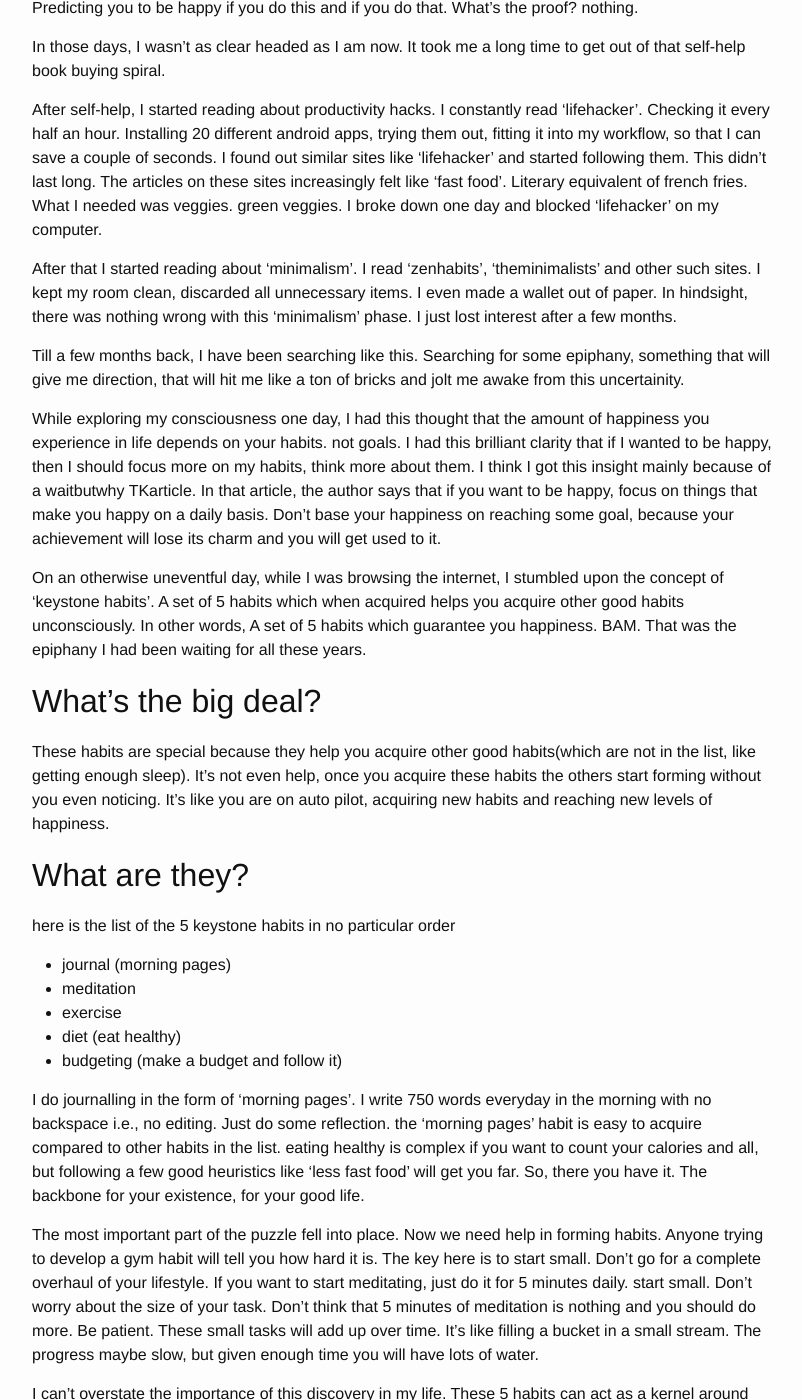
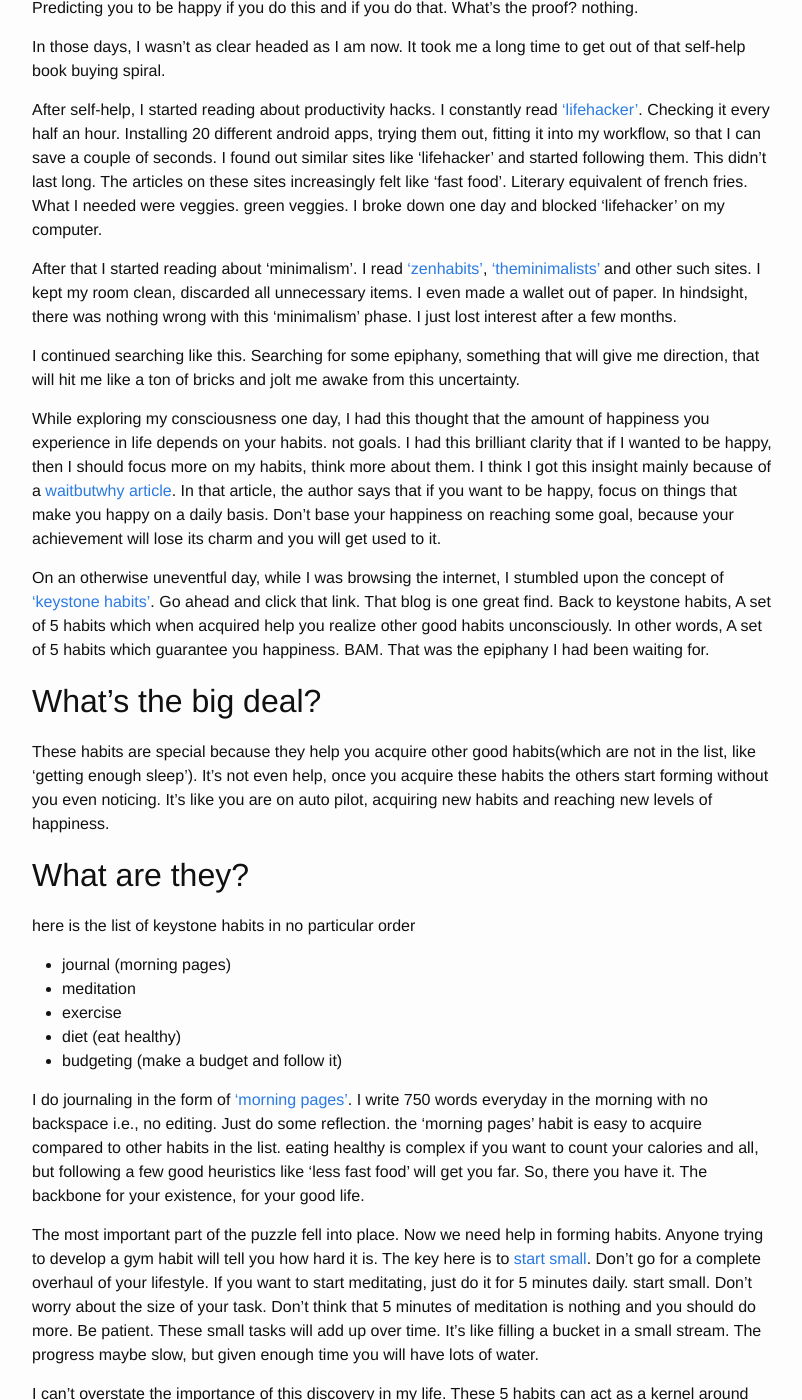
Before and after one commit to binsearch/binsearch.github.io, a Jekyll site: the page built from _posts/2016-11-12-keystone-habits.markdown, in a window 1280 px wide and 1400 px high, scrolled down 741 px. Shown: the whole window, without its empty margins (238-1040 px from the left). Built offline with Jekyll 4.4.1, drawn with Linux system fonts in a browser that asks for light colours; some of the changed text lies outside the part shown.

Commit message:
complete spell check and insert links

```diff
--- a/_posts/2016-11-12-keystone-habits.markdown
+++ b/_posts/2016-11-12-keystone-habits.markdown
@@ -1,40 +1,53 @@
 ---
 layout: post
-title: Keystone Habits
+title: 'Keystone Habits: simple kernel for life'
 date: '2016-11-12 19:03:30 +0530'
 categories: habits
 unfinished: true
+published: true
 ---
 
-For the last few years, I spent a lot of my mental bandwidth on figuring out *how to be happy*. In the beginning, I wasn't very successful in my search. I turned towards self helps books, started reading '7 habits of highly effective teenagers', books by Norman Vincent Pele[TK] and all sorts of crazy stuff. The problem with self help books is that they have
+For the last few years, I spent a lot of my mental bandwidth on figuring out *how to be happy*. In the beginning, I wasn't very successful in my search. I turned towards self help books, started reading '[7 habits of highly effective teens][1]', books by [Norman Vincent Peale][2] and all sorts of crazy stuff. The problem with self help books is that they have
+
+[1]: https://www.amazon.com/Habits-Highly-Effective-Teens-Ultimate/dp/0684856093
+[2]: https://www.amazon.com/Power-Positive-Thinking-Maximum-Results-ebook/dp/B000FC0SXM/ref=sr_1_1?s=books&ie=UTF8&qid=1479893640&sr=1-1&keywords=norman+vincent+peale
 
 * lots of information
 * no backup from science
 
 ### Information overload
-When you desperately want your life to take a happy turn, you want simple actionable advice. A small step which would take you in the right direction. most of the self help books fail in this regard. They can't stop talking. They have too much info. They want you do be punctual, honest, empathetic and all kinds of other stuff. This is not actionable advice. I was almost always overwhelmed by the information provided by a self help. Maybe it's the problem with the medium. Even if your advice can be sunmarised into a blog post of 700 words, you need to fill it up with 200-300 pages worth of related material for it to be sold as a book
+When you desperately want your life to take a happy turn, you want simple actionable advice. A small step which would take you in the right direction. most of the self help books fail in this regard. They can't stop talking. They have too much info. They want you do be punctual, honest, empathetic and all kinds of other stuff. This is not actionable advice. I was almost always overwhelmed by the information provided by these books. Maybe it's the problem with the medium. Even if your advice can be summarised into a blog post of 700 words, you need to fill it up with 200-300 pages worth of related material for it to be sold as a book
 
 ### no backup from science
-The self help authors rarely back up their advice with research. They play the role of
-soothsayers. Predicting you to be happy if you do this and if you do that. What's the proof? nothing.
+The self help authors rarely back up their advice with research. They play the role of soothsayers. Predicting you to be happy if you do this and if you do that. What's the proof? nothing.
 
 In those days, I wasn't as clear headed as I am now. It took me a long time to get out of that self-help book buying spiral.
 
-After self-help, I started reading about productivity hacks. I constantly read 'lifehacker'. Checking it every half an hour. Installing 20 different android apps, trying them out, fitting it into my workflow, so that I can save a couple of seconds. I found out similar sites like 'lifehacker' and started following them. This didn't last long. The articles on these sites increasingly felt like 'fast food'. Literary equivalent of french fries. What I needed was veggies. green veggies. I broke down one day and blocked 'lifehacker' on my computer.
+After self-help, I started reading about productivity hacks. I constantly read ['lifehacker'][3]. Checking it every half an hour. Installing 20 different android apps, trying them out, fitting it into my workflow, so that I can save a couple of seconds. I found out similar sites like 'lifehacker' and started following them. This didn't last long. The articles on these sites increasingly felt like 'fast food'. Literary equivalent of french fries. What I needed were veggies. green veggies. I broke down one day and blocked 'lifehacker' on my computer.
 
-After that I started reading about 'minimalism'. I read 'zenhabits', 'theminimalists' and other such sites. I kept my room clean, discarded all unnecessary items. I even made a wallet out of paper. In hindsight, there was nothing wrong with this 'minimalism' phase. I just lost interest after a few months.
+[3]: http://www.lifehacker.com
 
-Till a few months back, I have been searching like this. Searching for some epiphany, something that will give me direction, that will hit me like a ton of bricks and jolt me awake from this uncertainity.
+After that I started reading about 'minimalism'. I read ['zenhabits'][4], ['theminimalists'][5] and other such sites. I kept my room clean, discarded all unnecessary items. I even made a wallet out of paper. In hindsight, there was nothing wrong with this 'minimalism' phase. I just lost interest after a few months.
 
-While exploring my consciousness one day, I had this thought that the amount of happiness you experience in life depends on your habits. not goals. I had this brilliant clarity that if I wanted to be happy, then I should focus more on my habits, think more about them. I think I got this insight mainly because of a waitbutwhy TKarticle. In that article, the author says that if you want to be happy, focus on things that make you happy on a daily basis. Don't base your happiness on reaching some goal, because your achievement will lose its charm and you will get used to it.
+[4]: https://zenhabits.net/
+[5]: http://www.theminimalists.com/
 
-On an otherwise uneventful day, while I was browsing the internet, I stumbled upon the concept of 'keystone habits'. A set of 5 habits which when acquired helps you acquire other good habits unconsciously. In other words, A set of 5 habits which guarantee you happiness. BAM. That was the epiphany I had been waiting for all these years.
+I continued searching like this. Searching for some epiphany, something that will give me direction, that will hit me like a ton of bricks and jolt me awake from this uncertainty.
+
+While exploring my consciousness one day, I had this thought that the amount of happiness you experience in life depends on your habits. not goals. I had this brilliant clarity that if I wanted to be happy, then I should focus more on my habits, think more about them. I think I got this insight mainly because of a [waitbutwhy article][6]. In that article, the author says that if you want to be happy, focus on things that make you happy on a daily basis. Don't base your happiness on reaching some goal, because your achievement will lose its charm and you will get used to it.
+
+[6]: http://waitbutwhy.com/2013/11/life-is-picture-but-you-live-in-pixel.html
+
+
+On an otherwise uneventful day, while I was browsing the internet, I stumbled upon the concept of ['keystone habits'][7]. Go ahead and click that link. That blog is one great find. Back to keystone habits, A set of 5 habits which when acquired help you realize other good habits unconsciously. In other words, A set of 5 habits which guarantee you happiness. BAM. That was the epiphany I had been waiting for.
+
+[7]: http://individuationing.com/2016/08/09/keystone-habits-the-fundamental-five/
 
 ## What's the big deal?
-These habits are special because they help you acquire other good habits(which are not in the list, like getting enough sleep). It's not even help, once you acquire these habits the others start forming without you even noticing. It's like you are on auto pilot, acquiring new habits and reaching new levels of happiness.
+These habits are special because they help you acquire other good habits(which are not in the list, like 'getting enough sleep'). It's not even help, once you acquire these habits the others start forming without you even noticing. It's like you are on auto pilot, acquiring new habits and reaching new levels of happiness.
 
 ## What are they?
-here is the list of the 5 keystone habits in no particular order
+here is the list of keystone habits in no particular order
 
 * journal (morning pages)
 * meditation
@@ -42,8 +55,12 @@
 * diet (eat healthy)
 * budgeting (make a budget and follow it)
 
-I do journalling in the form of 'morning pages'. I write 750 words everyday in the morning with no backspace i.e., no editing. Just do some reflection. the 'morning pages' habit is easy to acquire compared to other habits in the list. eating healthy is complex if you want to count your calories and all, but following a few good heuristics like 'less fast food' will get you far. So, there you have it. The backbone for your existence, for your good life.
+I do journaling in the form of ['morning pages'][8]. I write 750 words everyday in the morning with no backspace i.e., no editing. Just do some reflection. the 'morning pages' habit is easy to acquire compared to other habits in the list. eating healthy is complex if you want to count your calories and all, but following a few good heuristics like 'less fast food' will get you far. So, there you have it. The backbone for your existence, for your good life.
 
-The most important part of the puzzle fell into place. Now we need help in forming habits. Anyone trying to develop a gym habit will tell you how hard it is. The key here is to start small. Don't go for a complete overhaul of your lifestyle. If you want to start meditating, just do it for 5 minutes daily. start small. Don't worry about the size of your task. Don't think that 5 minutes of meditation is nothing and you should do more. Be patient. These small tasks will add up over time. It's like filling a bucket in a small stream. The progress maybe slow, but given enough time you will have lots of water.
+[8]: http://morningpages.net/about
+
+The most important part of the puzzle fell into place. Now we need help in forming habits. Anyone trying to develop a gym habit will tell you how hard it is. The key here is to [start small][9]. Don't go for a complete overhaul of your lifestyle. If you want to start meditating, just do it for 5 minutes daily. start small. Don't worry about the size of your task. Don't think that 5 minutes of meditation is nothing and you should do more. Be patient. These small tasks will add up over time. It's like filling a bucket in a small stream. The progress maybe slow, but given enough time you will have lots of water.
+
+[9]:https://www.reddit.com/r/getdisciplined/comments/1x99m6/im_a_piece_of_shit_no_more_games_no_more_lies_no/cf9dz72/
 
 I can't overstate the importance of this discovery in my life. These 5 habits can act as a kernel around which you build your happy life
```
